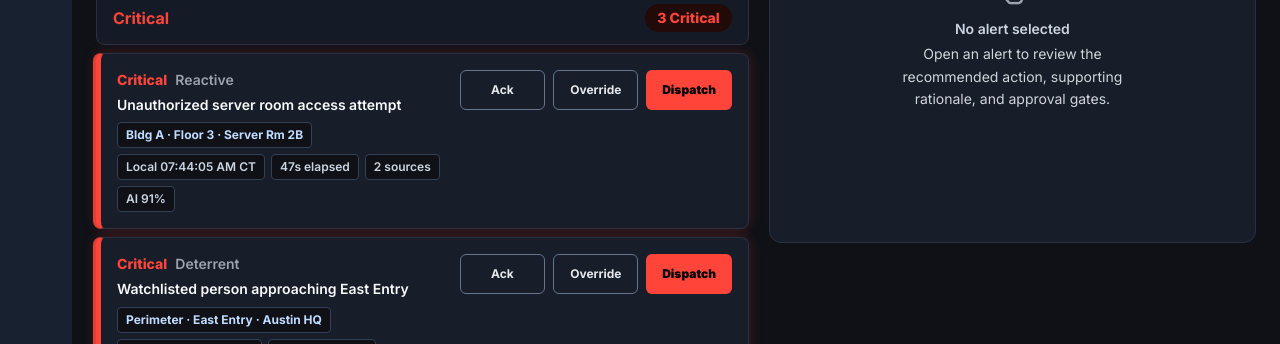
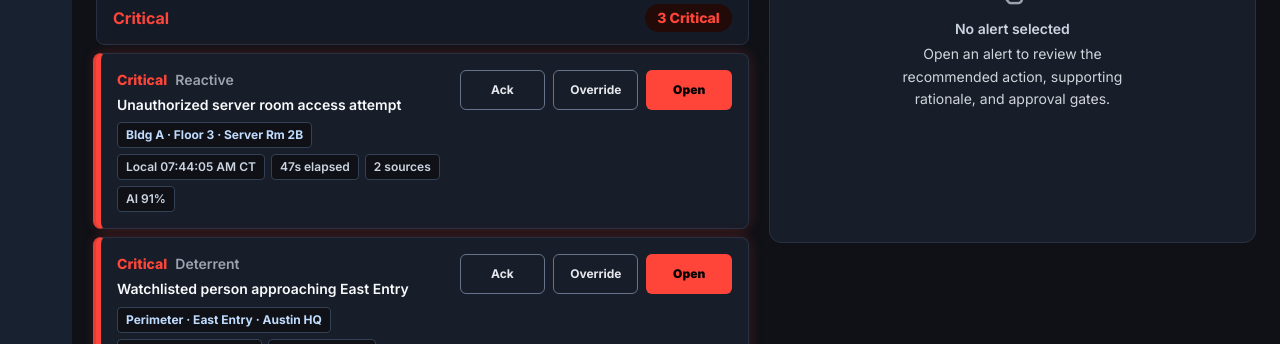
Before and after one commit to bgeorge-een/project-agora-v3, a Next.js app: page /incident-management in a window 1280 px wide. Shown: the part 412-756 px from the top of the page. Built offline with nearby package versions, Linux system fonts and the light colour scheme.

Commit message:
Fix incident queue open action label

```diff
--- a/components/incident/ResponseView.tsx
+++ b/components/incident/ResponseView.tsx
@@ -162,7 +162,7 @@ function AlertCard({
                   : 'bg-[#2563EB] text-white hover:bg-[#1D4ED8]'
             }`}
           >
-            {selected ? 'Selected' : alert.severity === 'critical' ? 'Dispatch' : 'Open'}
+            {selected ? 'Selected' : 'Open'}
           </button>
         </div>
       </div>
```
